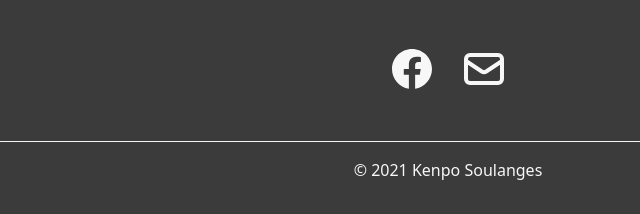
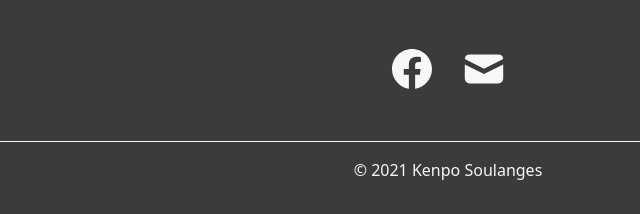
Before and after one commit to JeanLevasseur/kenposoulanges.com, a plain HTML site: page index.html in a window 1280 px wide. Shown: the part 1562-1776 px from the top of the page, 192-832 px from the left. Drawn offline with Linux system fonts and the light colour scheme; a web font is replaced by a local one.

Commit message:
Mail icons with fills instead of strokes.

```diff
--- a/index.html
+++ b/index.html
@@ -419,15 +419,14 @@
             <svg
               xmlns="http://www.w3.org/2000/svg"
               class="h-12 w-12"
-              fill="none"
-              viewBox="0 0 24 24"
-              stroke="currentColor"
+              viewBox="0 0 20 20"
+              fill="currentColor"
             >
               <path
-                stroke-linecap="round"
-                stroke-linejoin="round"
-                stroke-width="2"
-                d="M3 8l7.89 5.26a2 2 0 002.22 0L21 8M5 19h14a2 2 0 002-2V7a2 2 0 00-2-2H5a2 2 0 00-2 2v10a2 2 0 002 2z"
+                d="M2.003 5.884L10 9.882l7.997-3.998A2 2 0 0016 4H4a2 2 0 00-1.997 1.884z"
+              />
+              <path
+                d="M18 8.118l-8 4-8-4V14a2 2 0 002 2h12a2 2 0 002-2V8.118z"
               />
             </svg>
           </a>
```
